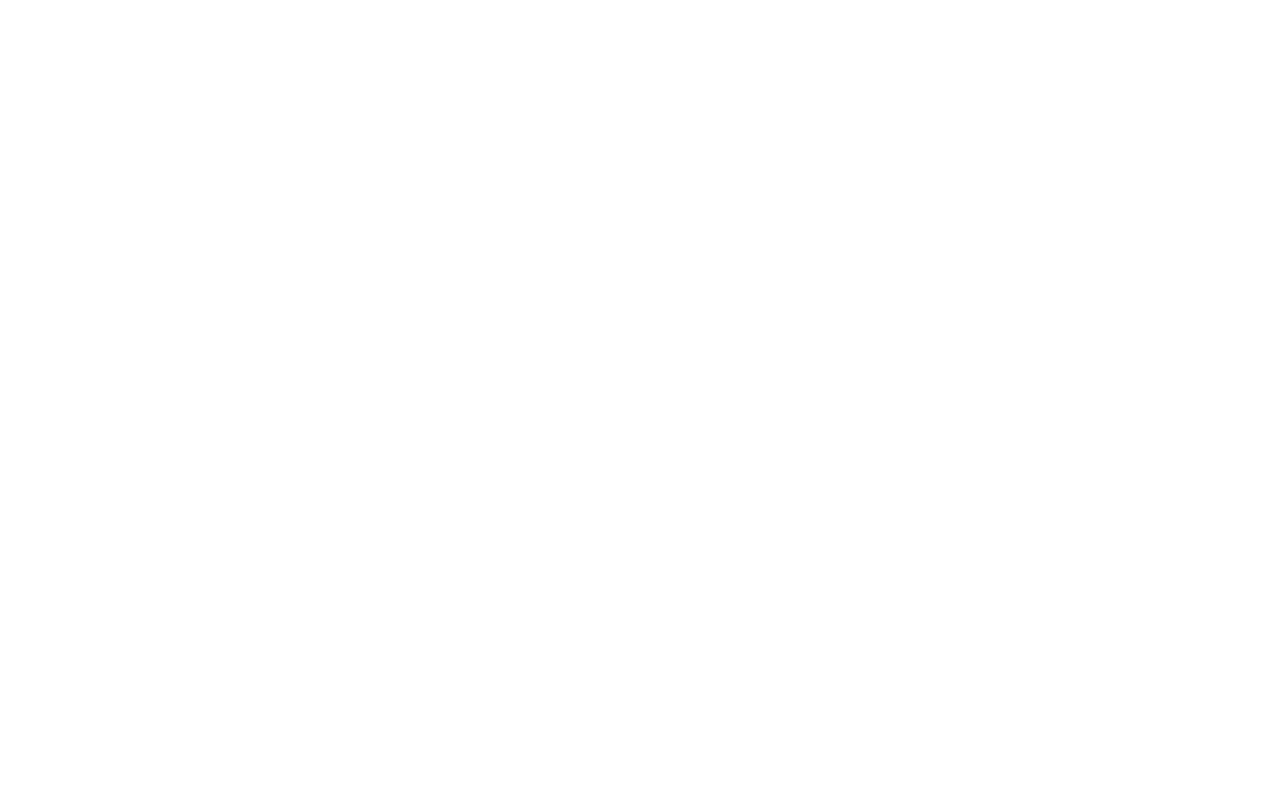
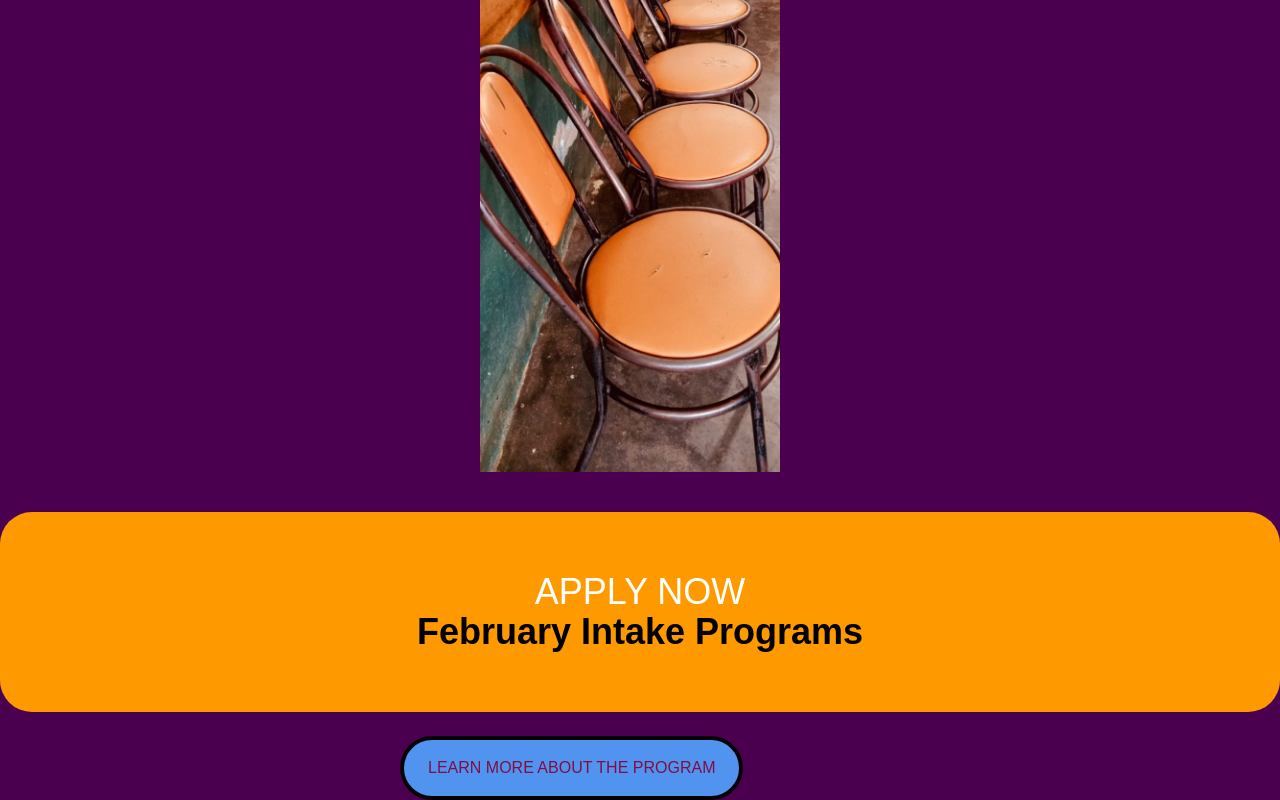
Before and after one commit to OJOK314/Next.js-first-practice, a Next.js app: page / in a window 1280 px wide. Shown: the part 1093-1893 px from the top of the page. Before the commit the page ends 926 px from the top, so only its background shows below. Built offline with nearby package versions, Linux system fonts and the light colour scheme.

Commit message:
add image to the file

```diff
--- a/app/page.tsx
+++ b/app/page.tsx
@@ -45,14 +45,42 @@
         </div>
       </div>
 
-      <p className="bg-amber-500 text-white text-center py-15 text-4xl ">
+      <p className="bg-amber-500 text-white text-center py-15 text-4xl rounded-4xl mb-6 ">
         Apply to enroll for our upcoming programs
         <br></br>
+        <span className=" text-black font-bold ">
+          Starting 18th & 20th February 2026
+        </span>
+      </p>
 
- <span className=" text-black font-bold ">
-  Starting 18th & 20th February 2026
- </span>
-      </p>
+
+
+      <div>
+        <Image
+          className="mt-6 ml-120 mb-10"
+          src={photo3}
+          alt="photo3"
+          width={300}
+          height={50}
+          priority
+        />
+      </div>
+
+      <div>
+        <p className="bg-amber-500 text-white text-center py-15 text-4xl rounded-4xl mb-6 ">
+          <a href="https://youtube.com/" target="-blank">
+            APPLY NOW
+          </a>
+          <br></br>
+          <span className=" text-black font-bold ">
+            February Intake Programs
+          </span>
+        </p>
+      </div>
+
+      <button className="border-4 border-black bg-blue-400 hover:bg-white text-pink-900 ml-100 py-4 px-6 rounded-4xl contain-layout animate-pulse  ">
+        LEARN MORE ABOUT THE PROGRAM
+      </button>
     </div>
   );
 }
```
